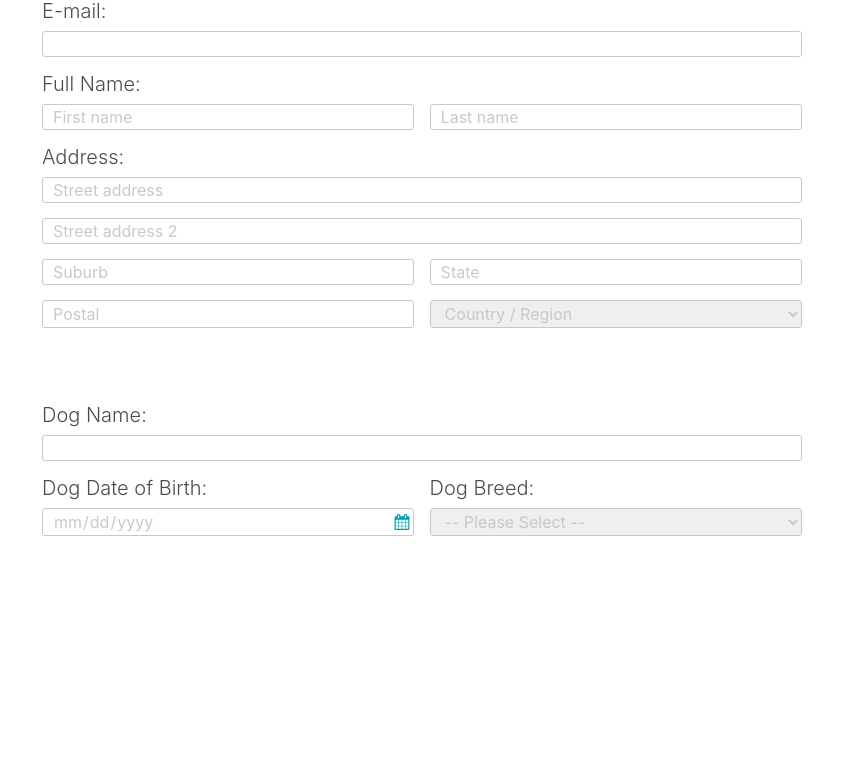
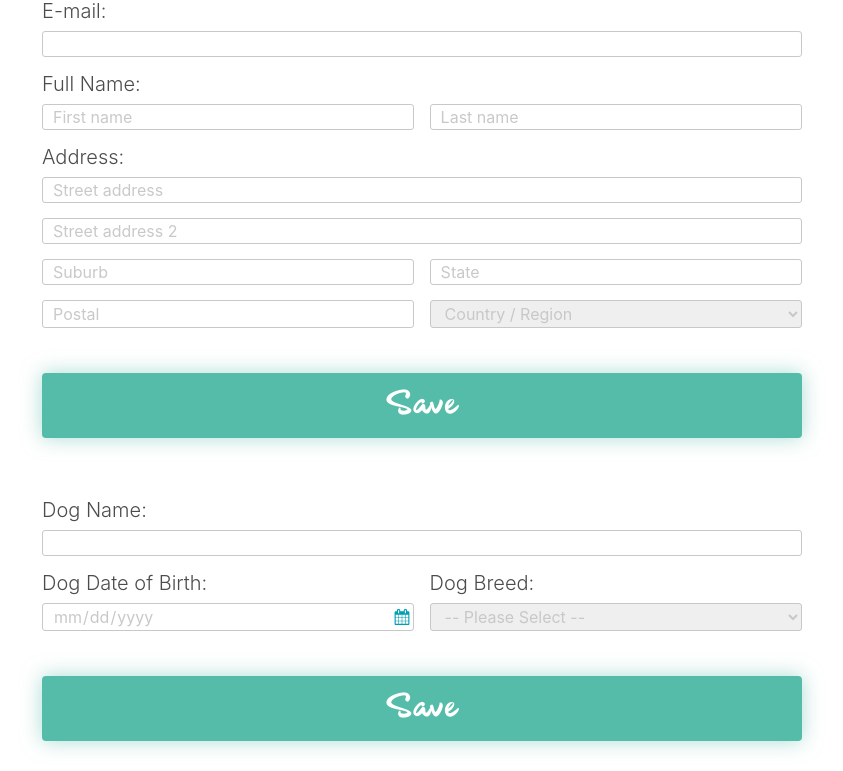
Before and after one commit to Ninaaaa1026/SPM-Project, a Django app: page /profile in a window 1280 px wide. Shown: the part 199-970 px from the top of the page, without its empty margins (218-1061 px from the left). Before the commit the page ends 735 px from the top, so only its background shows below. Run offline with Django 3.2, Linux system fonts and the light colour scheme; a user stored in the database is signed in; some libraries are stand-ins or nearby versions; some web fonts are replaced.

Commit message:
++ add temp save button to profile page.

```diff
--- a/tdgas/templates/user_profile.html
+++ b/tdgas/templates/user_profile.html
@@ -304,6 +304,7 @@
               </select>
             </div>
           </div>
+          <button type="submit" class="btn fancy_btn submit" value="Submit" style="width: 100%; margin-top: 30px">Save</button>
         </form>
       </div>
     </div>
@@ -329,6 +330,7 @@
               </select>
             </div>
           </div>
+          <button type="submit" class="btn fancy_btn submit" value="Submit" style="width: 100%; margin-top: 30px">Save</button>
         </form>
       </div>
     </div>
```
